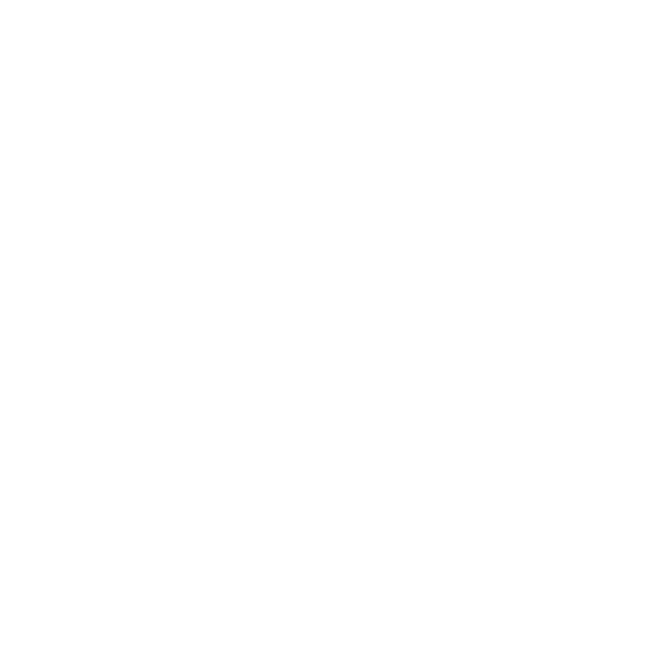
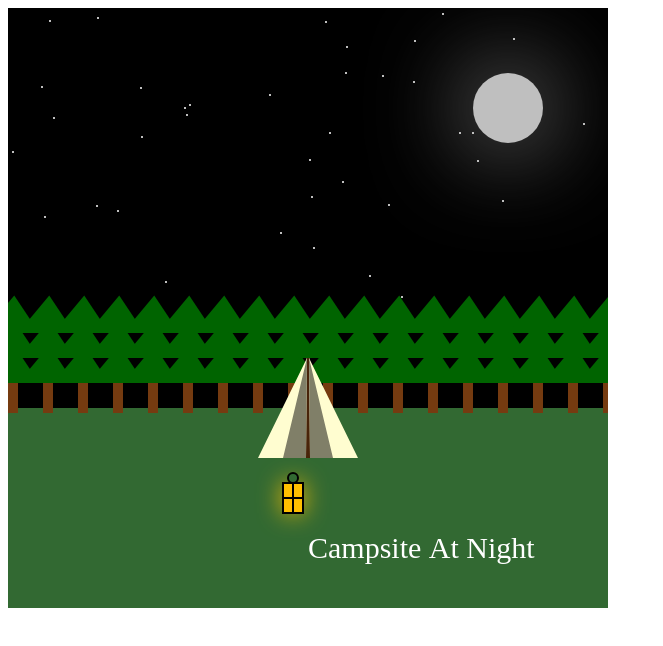
Before and after one commit to SeraphMichael1/CISC-3610-Cartoon, a plain HTML site: page Scripts/index.html in a window 1280 px wide. Shown: the whole page, without its empty margins (0-663 px from the left). Drawn offline with Linux system fonts and the light colour scheme.

Commit message:
Finished result: Campsite At Night

```diff
--- a/Scripts/CartoonScripts.js
+++ b/Scripts/CartoonScripts.js
@@ -7,18 +7,137 @@ function init()
 function draw(){
     ctx.globalCompositeOperation = 'source-over';
     ctx.clearRect(0, 0, canvas.width, canvas.height);
-
-        // Sky
+    // Sky
     ctx.fillStyle = 'rgb(0, 0, 0';
     ctx.fillRect(0, 0, canvas.width, canvas.height);
     ctx.save();
-     // moon
+    // Ground
+    ctx.fillStyle = 'rgb(50, 105, 50)';
+    ctx.fillRect(0, canvas.height - (canvas.height / 3), canvas.width, canvas.height / 3);
+    // Stars
+    for(let i= 0; i < 40; i++){
+    drawStar(Math.floor(Math.random() * 600) + 1,Math.floor(Math.random() * 300) + 1);//I wanted a random positioning of stars each time
+    }
+    // Moon
     ctx.fillStyle = 'rgb(191, 191, 191)';
+    ctx.shadowBlur = 100;
+    ctx.shadowColor = 'rgb(191, 191, 191)';
     ctx.beginPath();
-    ctx.arc(canvas.width - 100, 100, 25, 0, 2 * Math.PI);
+    ctx.arc(500, 100, 35, 0, 2 * Math.PI);
     ctx.fill();
-    //
-        // Ground
-    ctx.fillStyle = 'rgb(50, 205, 50)';
-    ctx.fillRect(0, canvas.height - (canvas.height / 3), canvas.width, canvas.height / 3);
+    ctx.shadowColor = 'transparent';
+    //Trees
+    for(let i = 0;i<18;i++){
+        drawTree((i*35),375);
+    }
+    //Tent
+    drawTent();
+    //Lantern
+    drawLantern();
+    // Caption
+    ctx.fillStyle = 'white';
+    ctx.font = '30px serif';
+    ctx.fillText('Campsite At Night', (canvas.width / 2), canvas.height- 50);
 }
+function drawStar(x,y){
+    ctx.fillStyle = 'rgb(255, 255, 255)';
+    ctx.shadowBlur = 100;
+    ctx.shadowColor = 'rgb(255, 255, 255)';
+    ctx.beginPath();
+    ctx.arc(x, y, 1, 0, 2 * Math.PI);
+    ctx.fill();
+    ctx.shadowColor = 'transparent';
+}
+function drawTree(x, y)
+{
+    let trunkWidth = 10;
+    let trunkHeight = 30;
+    let base = 25;
+
+    // Trunk
+    ctx.fillStyle = 'rgb(117,59,16)';
+    ctx.fillRect(x, y, trunkWidth, trunkHeight);
+
+    // Leaves
+    for(let i = 0; i < 3; i++)
+    {
+        ctx.beginPath();
+        ctx.moveTo(x, y - (base * i));
+        ctx.lineTo(x + base + (base / 4), y - (base * i));
+        ctx.lineTo(x + (base / 4) , y - (base * i) - (base * 1.5));
+        ctx.lineTo(x - base, y - (base * i));
+        ctx.lineTo(x, y - (base * i));
+        ctx.closePath();
+        ctx.fillStyle = 'rgb(0,100,0)';
+        ctx.fill();
+    }
+}
+function drawTent(){
+    //Pole
+    ctx.beginPath();
+    ctx.moveTo(298, 350);
+    ctx.lineTo(298, 450);
+    ctx.lineTo(302, 450);
+    ctx.lineTo(302, 350);
+    ctx.fillStyle = 'rgb(72,36,10)';
+    ctx.fill();
+    //Flaps
+    ctx.beginPath();
+    ctx.moveTo(299, 350);
+    ctx.lineTo(250, 450);
+    ctx.lineTo(298, 450);
+    ctx.moveTo(301, 350);
+    ctx.lineTo(350, 450);
+    ctx.lineTo(302, 450);
+    ctx.fillStyle = 'rgb(255, 253, 208)';
+    ctx.fill();
+    //Interior
+    ctx.beginPath();
+    ctx.moveTo(299, 350);
+    ctx.lineTo(275, 450);
+    ctx.lineTo(298, 450);
+    ctx.moveTo(301, 350);
+    ctx.lineTo(325, 450);
+    ctx.lineTo(302, 450);
+    ctx.fillStyle = 'rgb(128, 127, 104)';
+    ctx.fill();
+}
+function drawLantern(){
+    //light source
+    ctx.beginPath();
+    ctx.moveTo(275, 505);
+    ctx.lineTo(275, 475);
+    ctx.lineTo(295, 475);
+    ctx.lineTo(295, 505);
+    ctx.lineTo(274, 505);
+    ctx.fillStyle = 'rgb(255, 191, 0)';
+    ctx.shadowBlur = 25;
+    ctx.shadowColor = 'rgb(255, 191, 0)';
+    ctx.fill();
+    ctx.shadowColor = 'transparent';
+    ctx.lineWidth = 2;
+    ctx.strokeStyle = 'rgb(0,0,0)';
+    ctx.stroke();
+    //Bars
+    ctx.beginPath();
+    ctx.moveTo(285,505);
+    ctx.lineTo(285,475);
+    ctx.lineWidth = 2;
+    ctx.strokeStyle = 'rgb(0,0,0)';
+    ctx.stroke();
+    ctx.beginPath();
+    ctx.moveTo(275,490);
+    ctx.lineTo(295,490);
+    ctx.lineWidth = 2;
+    ctx.strokeStyle = 'rgb(0,0,0)';
+    ctx.stroke();
+    //Handle
+    ctx.beginPath();
+    ctx.arc(285,470, 5, 0, 2 * Math.PI);
+    ctx.fillStyle = 'rgb(50, 105, 50)';
+    ctx.fill();
+    ctx.lineWidth = 2;
+    ctx.strokeStyle = 'rgb(0,0,0)';
+    ctx.stroke();
+}
+init();
--- a/Scripts/index.html
+++ b/Scripts/index.html
@@ -3,6 +3,7 @@
     <head>
         <title>Cartoon</title>
         <meta charset="UTF-8">
+        <meta http-equiv="X-UA-Compatible" content="IE=edge">
         <meta name="viewport" content="width=device-width, initial-scale=1.0">
     </head>
     <body>
```
